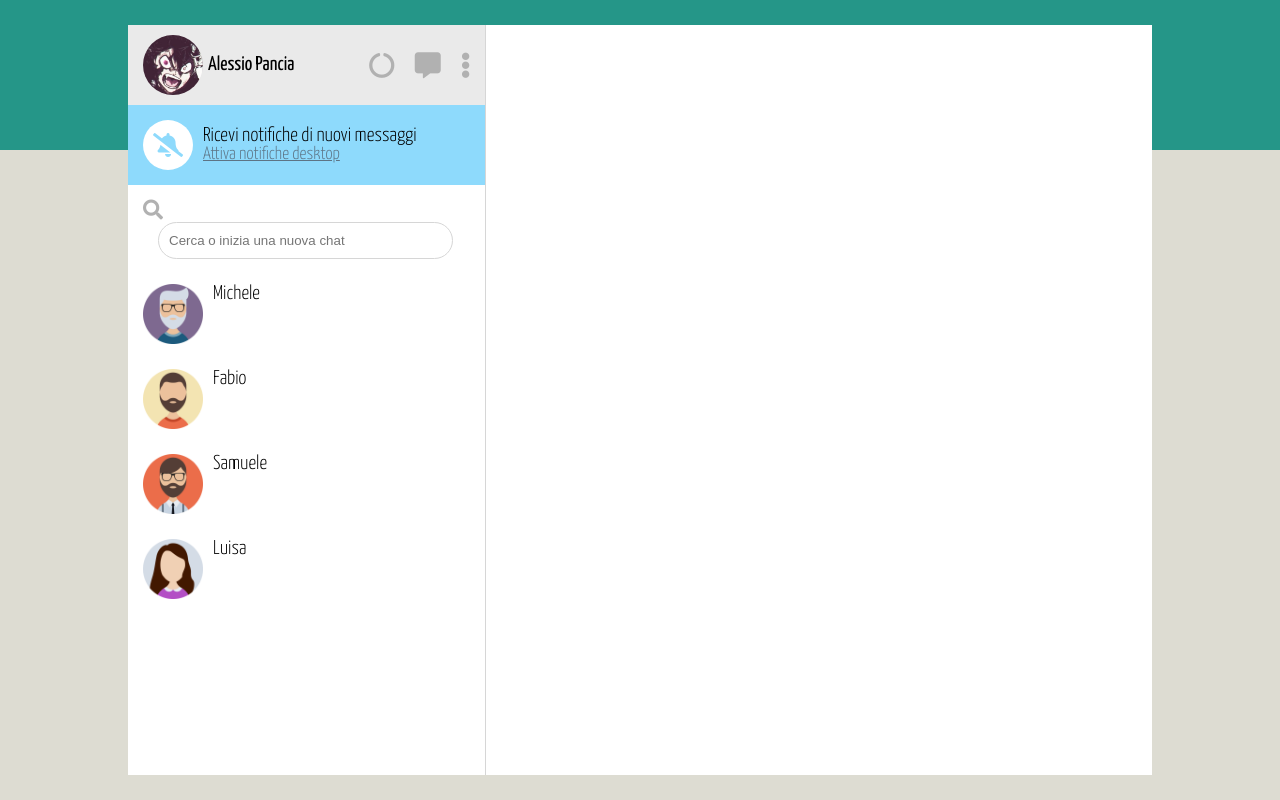
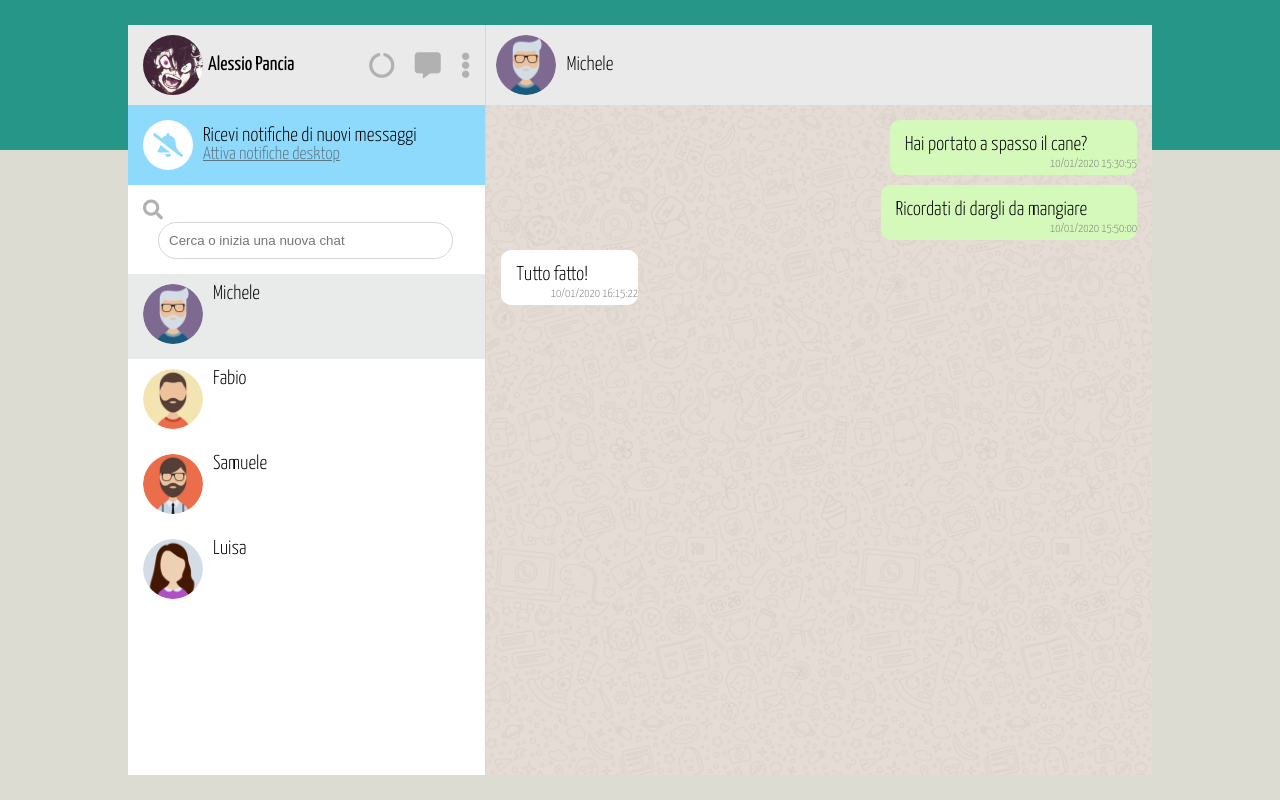
Before and after one commit to Alessio-source/vue-boolzapp, a plain HTML site: page index.html in a window 1280 px wide. Drawn offline with nearby package versions, Linux system fonts and the light colour scheme.

Commit message:
messaggi script e css

```diff
--- a/css/style.css
+++ b/css/style.css
@@ -162,4 +162,66 @@ main {
 .list .container div img {
   width: 60px;
   height: 60px;
+  border-radius: 50%;
 }
+
+.right .contact {
+  width: 100%;
+  display: flex;
+  align-items: center;
+  padding: 10px;
+  background-color: #EAEAEA;
+}
+
+.right .contact img {
+  width: 60px;
+  height: 60px;
+  border-radius: 50%;
+}
+
+.right .contact p {
+  margin-left: 10px;
+}
+
+.messages {
+  width: 100%;
+  height: calc(100% - 80px);
+  background-image: url("img/background.png");
+  background-position: left;
+  background-size: contain;
+  padding: 15px;
+  display: flex;
+  flex-direction: column;
+}
+
+.received p {
+  position: relative;
+  display: inline-block;
+  padding: 15px 50px 20px 15px;
+  border-radius: 10px;
+  background-color: white;
+  margin-bottom: 10px;
+}
+
+.sent {
+  margin-left: auto;
+}
+
+.sent p {
+  position: relative;
+  display: inline-block;
+  padding: 15px 50px 20px 15px;
+  border-radius: 10px;
+  background-color: #D5F9BA;
+  margin-bottom: 10px;
+}
+
+.received p span,
+.sent p span {
+  position: absolute;
+  bottom: 0px;
+  right: 0px;
+  font-size: 0.6em;
+  color: grey;
+  padding-bottom: 5px;
+}
--- a/index.html
+++ b/index.html
@@ -69,7 +69,16 @@
         </div>
 
         <div class="right">
+          <div class="contact">
+            <img :src="'css/img/profiles/avatar' + contacts[0].avatar + '.png'" alt="">
+            <p>{{ contacts[0].name }}</p>
+          </div>
 
+          <div class="messages">
+            <div class="" v-for="(message, index) in contacts[0].messages" v-bind:class="{received: message.status == 'received', sent: message.status == 'sent'}">
+              <p>{{ message.text }} <span>{{ message.date }}</span></p>
+            </div>
+          </div>
         </div>
       </div>
 
--- a/js/script.js
+++ b/js/script.js
@@ -11,7 +11,7 @@ var app = new Vue({
     		name: 'Michele',
     		avatar: '-1',
     		visible: true,
-        active: false,
+        active: true,
     		messages: [
     			{
     				date: '10/01/2020 15:30:55',
```
Also changed, not shown: css/img/background.png (added).
